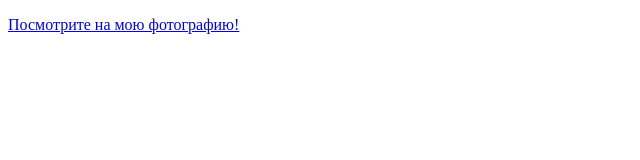
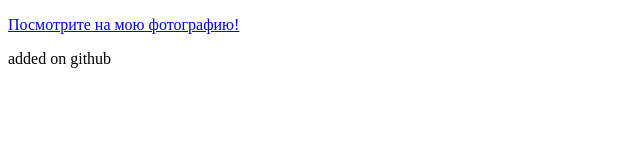
Before and after one commit to AlexanderRyabenko/Test, a plain HTML site: page index.html in a window 1280 px wide. Shown: the whole page, without its empty margins (0-640 px from the left). Drawn offline with Linux system fonts and the light colour scheme.

Commit message:
Update index.html

```diff
--- a/index.html
+++ b/index.html
@@ -6,5 +6,6 @@
  </head>
  <body>
   <p><a href="images/xxx.jpg">Посмотрите на мою фотографию!</a></p>
+  <div>added on github<div/>
 </body>
 </html>
```
